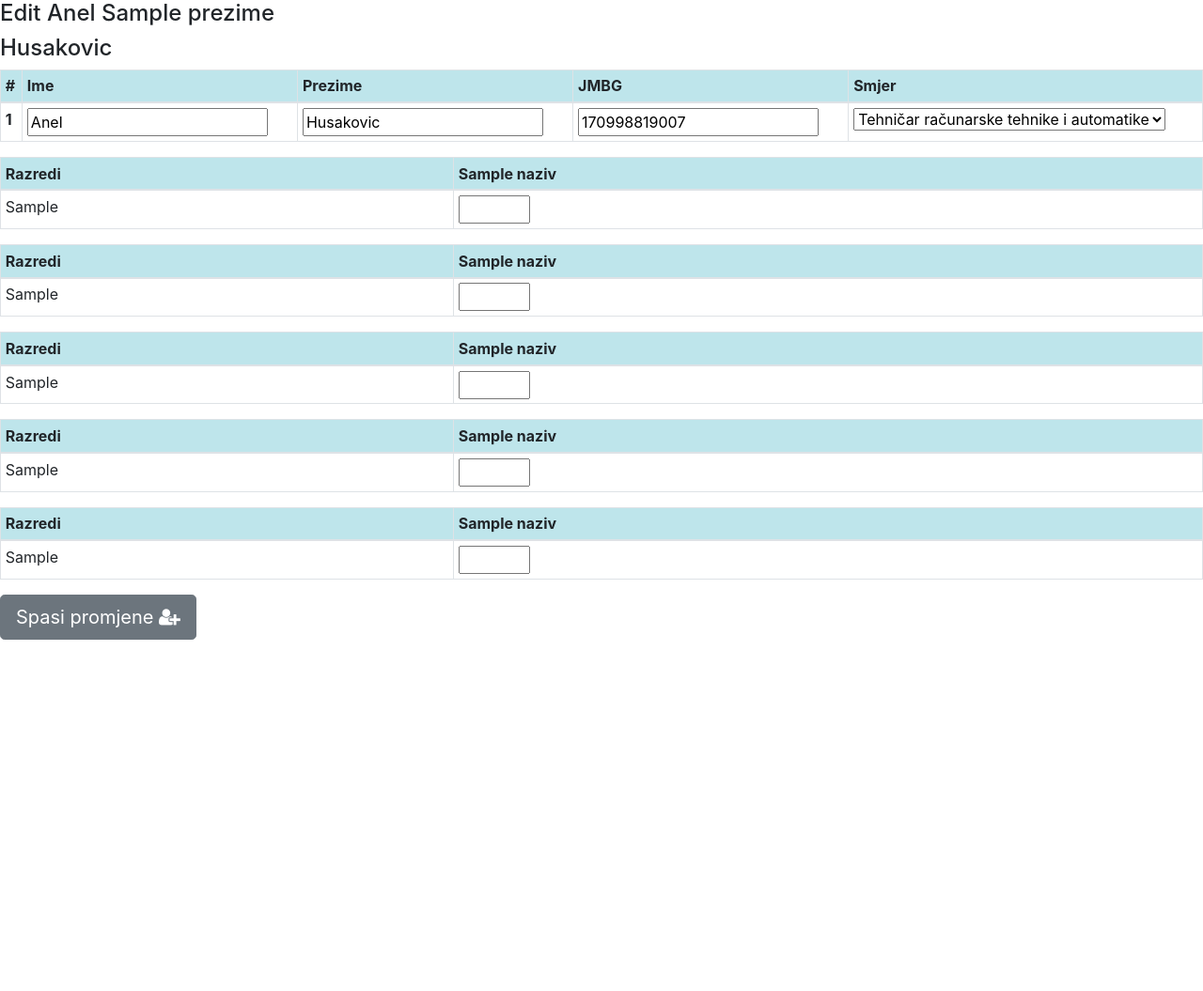
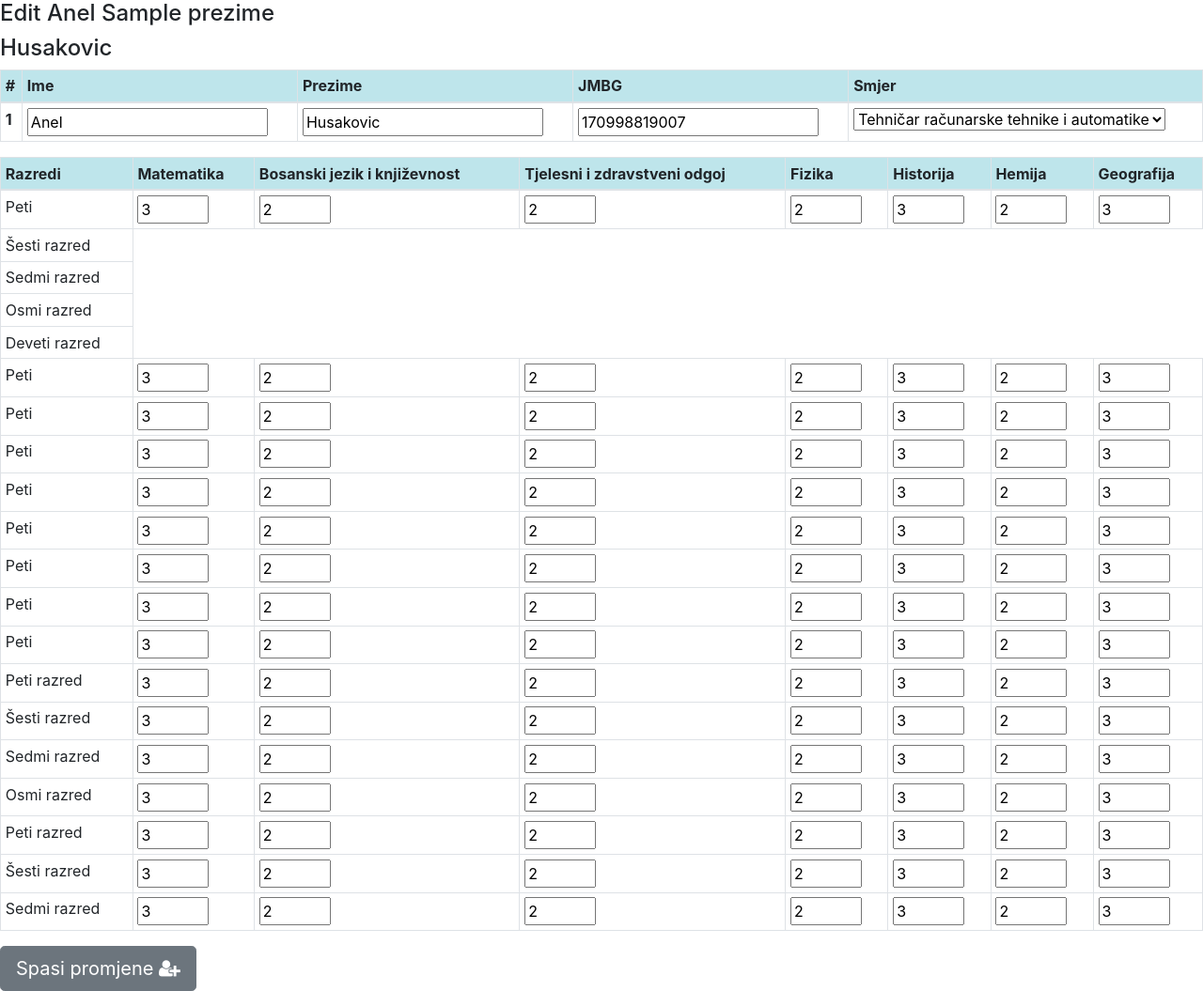
Before and after one commit to an3l/my_playground, a Django app: template django/my_projects/upis/tehnicka/templates/tehnicka/details.html in a window 1280 px wide. Shown: the whole page at 94% size. Before the commit the page ends 681 px from the top, so only its background shows below. Run offline with Django 3.2, Linux system fonts and the light colour scheme; data comes from the database, SQL or seed files in the repository; the template is opened without the code that fills it: values that come from a table or form of the project are taken from there, most other values are stand-ins (such as "Sample title", 1, 10 or a date in 2020); some libraries are stand-ins or nearby versions.

Commit message:
Using slice in template -> getting an object from queryset

```diff
--- a/django/my_projects/upis/tehnicka/templates/tehnicka/details.html
+++ b/django/my_projects/upis/tehnicka/templates/tehnicka/details.html
@@ -45,117 +45,26 @@
         <thead>
           <tr>
             <th  class="table-info" scope="col">Razredi</th>
-            {% for predmet in r5.predmeti.all %}
-            <th  class="table-info" scope="col">{{ predmet.naziv}}</th>
+            {% for diploma in diplome|slice:":1" %}
+              {% for predmet in diploma.predmeti.all %}
+              <th  class="table-info" scope="col">{{ predmet.naziv}}</th>
+              {% endfor %}
             {% endfor %}
           </tr>
         </thead>
         <tbody>
 
-
+        {% for diploma in diplome%}
         <tr>
-          <td>{{r5.razred_naziv}}</td>
-          {% for predmet in r5.predmeti.all %}
+          <td>{{diploma.razred_naziv}}</td>
+          {% for predmet in diploma.predmeti.all %}
           <td> <input type="number" min=2 max=5 name="razred5" value="{{predmet.ocjena}}"> </td>
           {% endfor %}
         </tr>
+        {% endfor %}
         </tbody>
       </table>
       </div>
-
-       <!-- Tabela 6. razreda -->
-       <div class="table-responsive">
-       <table class="table table-sm table-hover table-bordered">
-         <thead>
-           <tr>
-             <th  class="table-info" scope="col">Razredi</th>
-             {% for predmet in r6.predmeti.all %}
-             <th  class="table-info" scope="col">{{ predmet.naziv}}</th>
-             {% endfor %}
-           </tr>
-         </thead>
-         <tbody>
-
-
-         <tr>
-           <td>{{r6.razred_naziv}}</td>
-           {% for predmet in r6.predmeti.all %}
-           <td> <input type="number" min=2 max=5 name="razred5" value="{{predmet.ocjena}}"> </td>
-            {% endfor %}
-         </tr>
-         </tbody>
-       </table>
-       </div>
-       <!-- Tabela 7. razreda -->
-       <div class="table-responsive">
-       <table class="table table-sm table-hover table-bordered">
-         <thead>
-           <tr>
-             <th  class="table-info" scope="col">Razredi</th>
-             {% for predmet in r7.predmeti.all %}
-             <th  class="table-info" scope="col">{{ predmet.naziv}}</th>
-             {% endfor %}
-           </tr>
-         </thead>
-         <tbody>
-
-
-         <tr>
-           <td>{{r7.razred_naziv}}</td>
-           {% for predmet in r7.predmeti.all %}
-           <td> <input type="number" min=2 max=5 name="razred5" value="{{predmet.ocjena}}"> </td>
-           {% endfor %}
-         </tr>
-
-         </tbody>
-       </table>
-       </div>
-       <!-- Tabela 8. razreda -->
-       <div class="table-responsive">
-       <table class="table table-sm table-hover table-bordered">
-         <thead>
-           <tr>
-             <th  class="table-info" scope="col">Razredi</th>
-             {% for predmet in r8.predmeti.all %}
-             <th  class="table-info" scope="col">{{ predmet.naziv}}</th>
-             {% endfor %}
-           </tr>
-         </thead>
-         <tbody>
-
-
-         <tr>
-           <td>{{r8.razred_naziv}}</td>
-           {% for predmet in r8.predmeti.all %}
-           <td> <input type="number" min=2 max=5 name="razred5" value="{{predmet.ocjena}}"> </td>
-            {% endfor %}
-         </tr>
-
-
-         </tbody>
-       </table>
-       </div>
-       <!-- Tabela 9. razreda -->
-       <div class="table-responsive">
-       <table class="table table-sm table-hover table-bordered">
-         <thead>
-           <tr>
-             <th  class="table-info" scope="col">Razredi</th>
-             {% for predmet in r9.predmeti.all %}
-             <th  class="table-info" scope="col">{{ predmet.naziv}}</th>
-             {% endfor %}
-           </tr>
-         </thead>
-         <tbody>
-
-
-         <tr>
-           <td>{{r9.razred_naziv}}</td>
-           {% for predmet in r9.predmeti.all %}
-           <td> <input type="number" min=2 max=5 name="razred5" value="{{predmet.ocjena}}"> </td>
-           {% endfor %}
-         </tr>
-
 
          </tbody>
        </table>
--- a/django/my_projects/upis/tehnicka/views.py
+++ b/django/my_projects/upis/tehnicka/views.py
@@ -156,11 +156,7 @@ def details(request, ucenik_id):
 
         context={
         'ucenik':Ucenik.objects.get(id=ucenik_id),
-        'r5':razred5,
-        'r6':razred6,
-        'r7':razred7,
-        'r8':razred8,
-        'r9':razred9,
+        'diplome':diplome,
         'smjerovi':Smjer.objects.all(),
         }
         #if request.user.is_authenticated:
```
